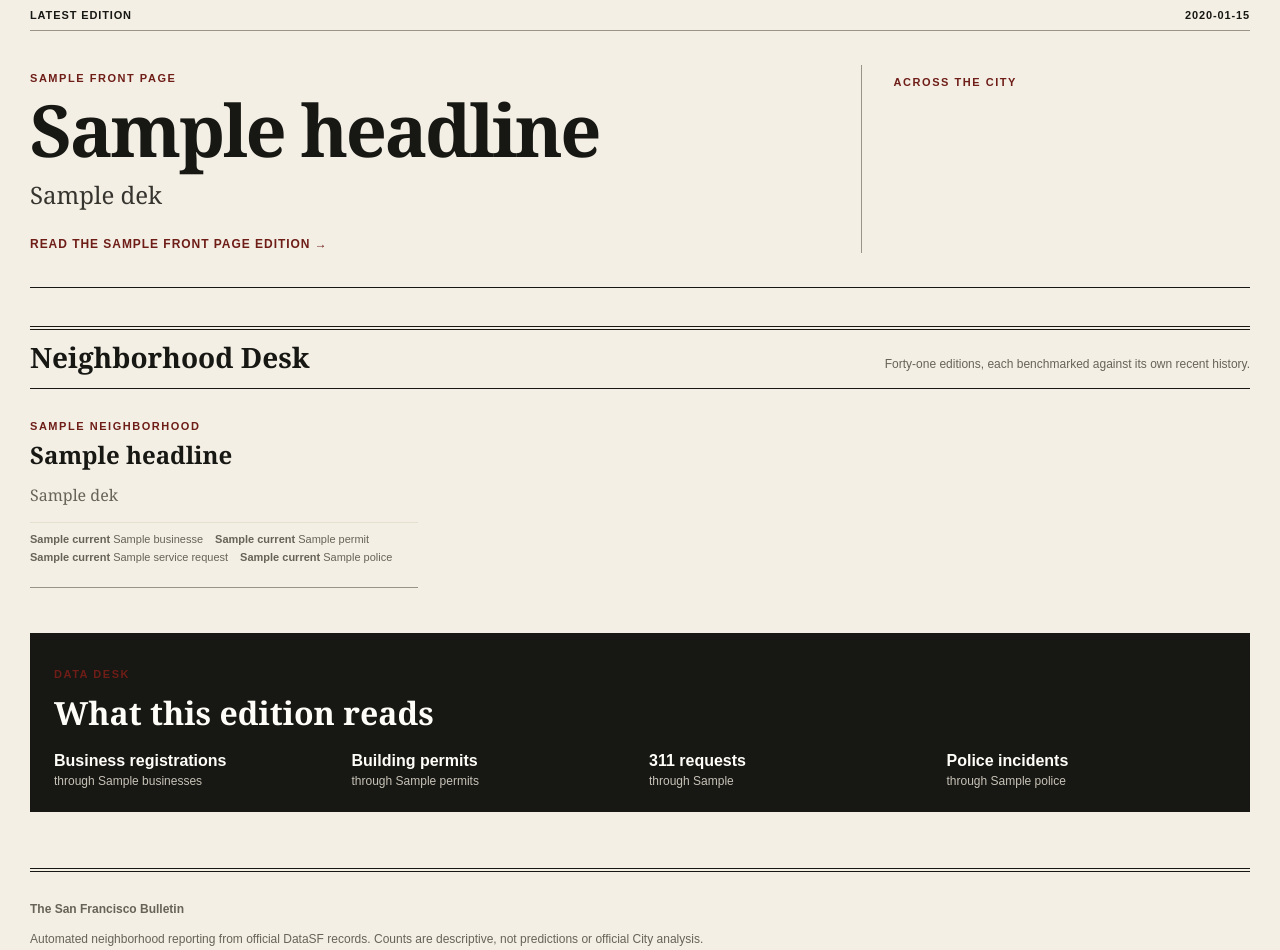
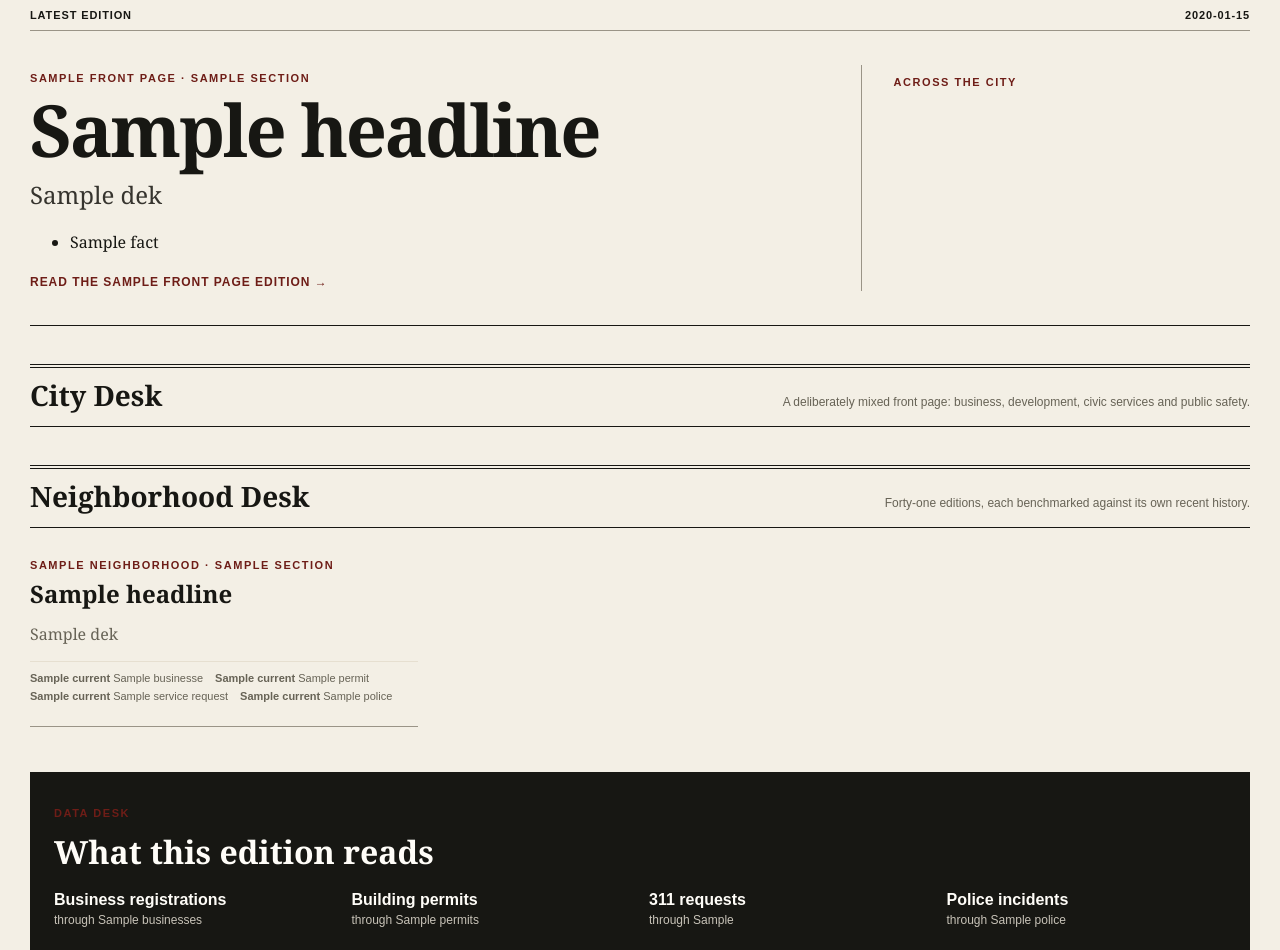
Before and after one commit to AlecSaucedo1/Richmond-Scene, a FastAPI app: template templates/home.html in a window 1280 px wide. Shown: the part 238-1188 px from the top of the page. Run offline with FastAPI, Linux system fonts and the light colour scheme; the template is opened without the code that fills it: most values are stand-ins (such as "Sample title", 1, 10 or a date in 2020).

Commit message:
Add richer city and neighborhood desks

```diff
--- a/templates/home.html
+++ b/templates/home.html
@@ -7,11 +7,53 @@
 <section class="date-line"><span>Latest edition</span><span>{{ snapshot.generated_at[:10] }}</span></section>
 <section class="front-grid">
   {% set lead = snapshot.front_page[0] if snapshot.front_page else None %}
-  {% if lead %}<article class="front-lead"><a class="eyebrow" href="/neighborhood/{{ lead.slug }}">{{ lead.name }}</a><h1><a href="/neighborhood/{{ lead.slug }}">{{ lead.headline }}</a></h1><p class="lead-dek">{{ lead.dek }}</p><a class="read-more" href="/neighborhood/{{ lead.slug }}">Read the {{ lead.name }} edition →</a></article>{% endif %}
-  <aside class="front-sidebar"><p class="section-label">Across the city</p>{% for story in snapshot.front_page[1:5] %}<article class="brief"><a class="brief-neighborhood" href="/neighborhood/{{ story.slug }}">{{ story.name }}</a><h2><a href="/neighborhood/{{ story.slug }}">{{ story.headline }}</a></h2><p>{{ story.dek }}</p></article>{% endfor %}</aside>
+  {% if lead %}
+  <article class="front-lead">
+    <a class="eyebrow" href="/neighborhood/{{ lead.slug }}">{{ lead.name }} · {{ lead.section }}</a>
+    <h1><a href="/neighborhood/{{ lead.slug }}">{{ lead.headline }}</a></h1>
+    <p class="lead-dek">{{ lead.dek }}</p>
+    {% if lead.facts %}<ul class="fact-list compact">{% for fact in lead.facts[:2] %}<li>{{ fact }}</li>{% endfor %}</ul>{% endif %}
+    <a class="read-more" href="/neighborhood/{{ lead.slug }}">Read the {{ lead.name }} edition →</a>
+  </article>
+  {% endif %}
+  <aside class="front-sidebar"><p class="section-label">Across the city</p>
+    {% for story in snapshot.front_page[1:5] %}
+    <article class="brief"><a class="brief-neighborhood" href="/neighborhood/{{ story.slug }}">{{ story.name }} · {{ story.section }}</a><h2><a href="/neighborhood/{{ story.slug }}">{{ story.headline }}</a></h2><p>{{ story.dek }}</p></article>
+    {% endfor %}
+  </aside>
 </section>
+
+<section class="section-rule"><h2>City Desk</h2><p>A deliberately mixed front page: business, development, civic services and public safety.</p></section>
+<section class="city-desk-grid">
+  {% for story in snapshot.front_page[5:9] %}
+  <article class="desk-card"><p class="section-label">{{ story.name }} · {{ story.section }}</p><h3><a href="/neighborhood/{{ story.slug }}">{{ story.headline }}</a></h3><p>{{ story.dek }}</p></article>
+  {% endfor %}
+</section>
+
 <section class="section-rule"><h2>Neighborhood Desk</h2><p>Forty-one editions, each benchmarked against its own recent history.</p></section>
-<section class="edition-grid">{% for n in snapshot.neighborhoods %}{% set e = snapshot.editions[n.slug] %}{% if e.lead %}<article class="edition-card"><a class="eyebrow" href="/neighborhood/{{ n.slug }}">{{ n.name }}</a><h3><a href="/neighborhood/{{ n.slug }}">{{ e.lead.headline }}</a></h3><p>{{ e.lead.dek }}</p><div class="mini-ledger">{% for key in ['businesses','permits','service_requests','police'] %}{% if e.metrics.get(key) %}<span><strong>{{ e.metrics[key].current }}</strong> {{ e.metrics[key].short_label }}</span>{% endif %}{% endfor %}</div></article>{% endif %}{% endfor %}</section>
-<section class="source-strip"><p class="section-label">Data desk</p><h2>What this edition reads</h2><div class="source-grid"><div><strong>Business registrations</strong><span>through {{ snapshot.source_recency.businesses }}</span></div><div><strong>Building permits</strong><span>through {{ snapshot.source_recency.permits }}</span></div><div><strong>311 requests</strong><span>through {{ snapshot.source_recency.service_requests }}</span></div><div><strong>Police incidents</strong><span>through {{ snapshot.source_recency.police }}</span></div></div></section>
+<section class="edition-grid">
+{% for n in snapshot.neighborhoods %}
+  {% set e = snapshot.editions[n.slug] %}
+  {% if e.lead %}
+  <article class="edition-card">
+    <a class="eyebrow" href="/neighborhood/{{ n.slug }}">{{ n.name }} · {{ e.lead.section }}</a>
+    <h3><a href="/neighborhood/{{ n.slug }}">{{ e.lead.headline }}</a></h3>
+    <p>{{ e.lead.dek }}</p>
+    <div class="mini-ledger">
+      {% for key in ['businesses','permits','service_requests','police'] %}
+        {% if e.metrics.get(key) %}<span><strong>{{ e.metrics[key].current }}</strong> {{ e.metrics[key].short_label }}</span>{% endif %}
+      {% endfor %}
+    </div>
+  </article>
+  {% endif %}
+{% endfor %}
+</section>
+
+<section class="source-strip"><p class="section-label">Data desk</p><h2>What this edition reads</h2><div class="source-grid">
+{% if snapshot.source_recency.get('businesses') %}<div><strong>Business registrations</strong><span>through {{ snapshot.source_recency.businesses }}</span></div>{% endif %}
+{% if snapshot.source_recency.get('permits') %}<div><strong>Building permits</strong><span>through {{ snapshot.source_recency.permits }}</span></div>{% endif %}
+{% if snapshot.source_recency.get('service_requests') %}<div><strong>311 requests</strong><span>through {{ snapshot.source_recency.service_requests }}</span></div>{% endif %}
+{% if snapshot.source_recency.get('police') %}<div><strong>Police incidents</strong><span>through {{ snapshot.source_recency.police }}</span></div>{% endif %}
+</div></section>
 {% endif %}
 {% endblock %}
```
